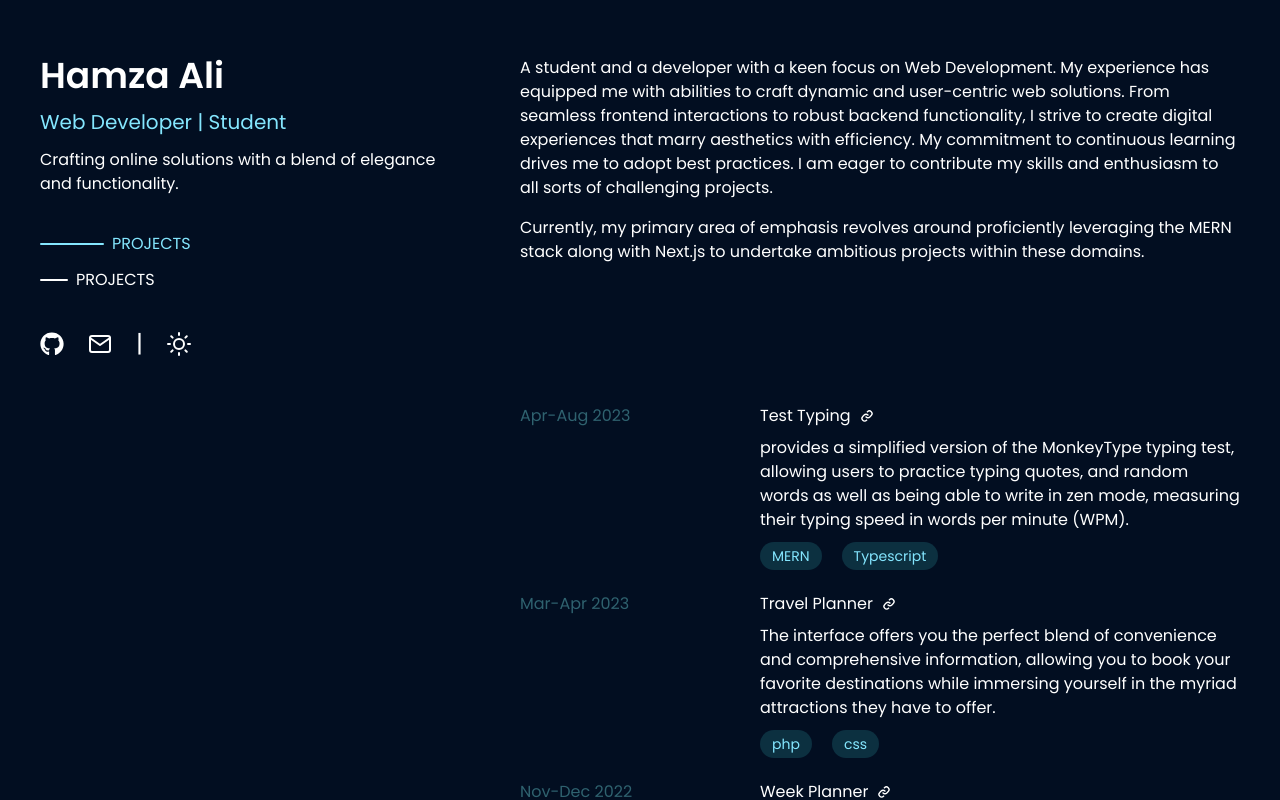
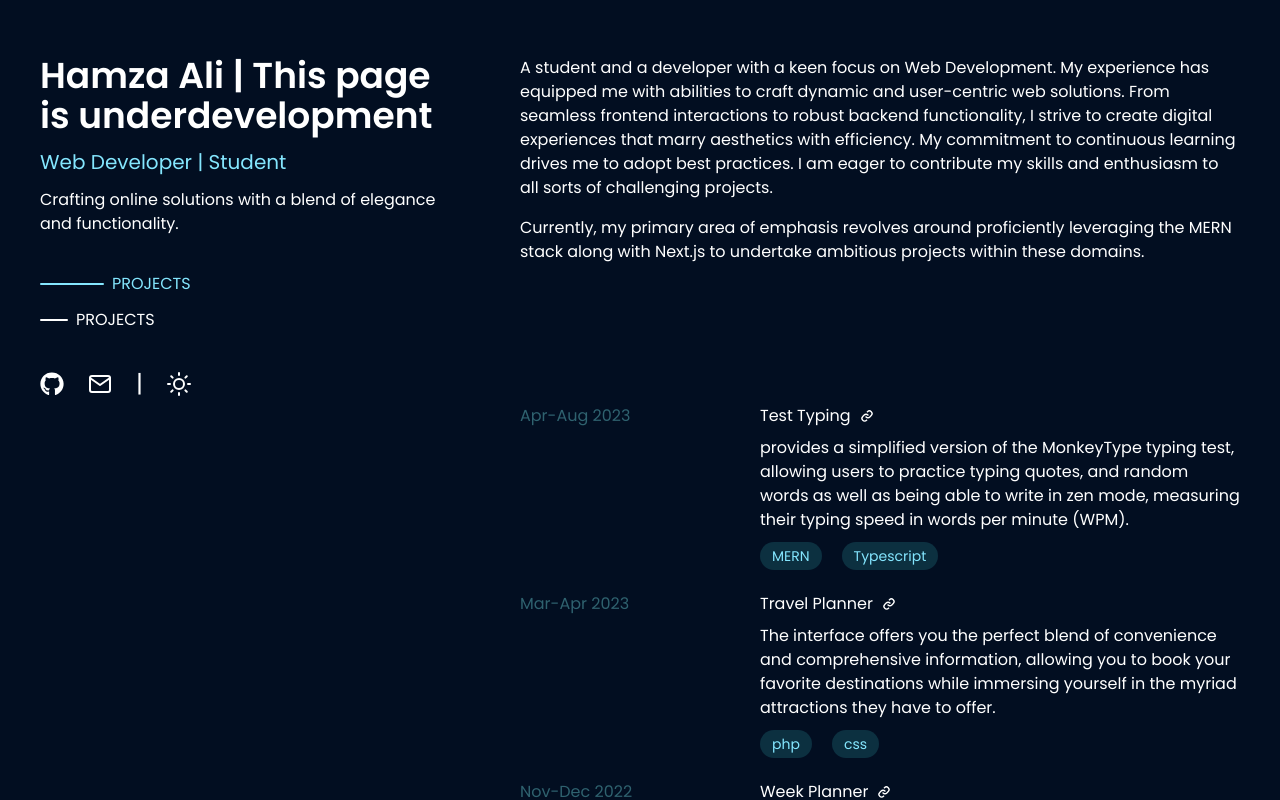
Before and after one commit to hamza2001-max/my-portfolio, a Next.js app: page / in a window 1280 px wide. Shown: the top 800 px of the page. Built offline with nearby package versions, Linux system fonts and the light colour scheme.

Commit message:
Installed husky and started work on renewing the project

```diff
--- a/src/app/components/home/Introduction.tsx
+++ b/src/app/components/home/Introduction.tsx
@@ -47,7 +47,7 @@ export const Introduction = ({ scrollState }: {
   return (
     <div className='lg:w-2/5 '>
       <div className='flex flex-col space-y-3 lg:fixed lg:w-1/3 '>
-        <span className='text-4xl font-semibold'>Hamza Ali</span>
+        <span className='text-4xl font-semibold'>Hamza Ali | This page is underdevelopment</span>
         <span className={`text-xl ${theme === "dark" && "text-highlighter"}`}>Web Developer | Student</span>
         <span>Crafting online solutions with a blend of elegance and functionality.</span>
         <div className='hidden lg:flex lg:flex-col lg:space-y-3 lg:py-6'>
--- a/src/app/layout.tsx
+++ b/src/app/layout.tsx
@@ -11,7 +11,7 @@ const josefinSans = Poppins({
 
 export const metadata: Metadata = {
   title: 'Hamza Ali',
-  description: 'A Portfolio Website by Hamza Ali.',
+  description: 'A Portfolio Website by Hamza Ali.'
 }
 
 export default function RootLayout({
```
Also changed, not shown: package.json (+17 -8 lines), 1 other file (tests, documents, lock files or other folders).
